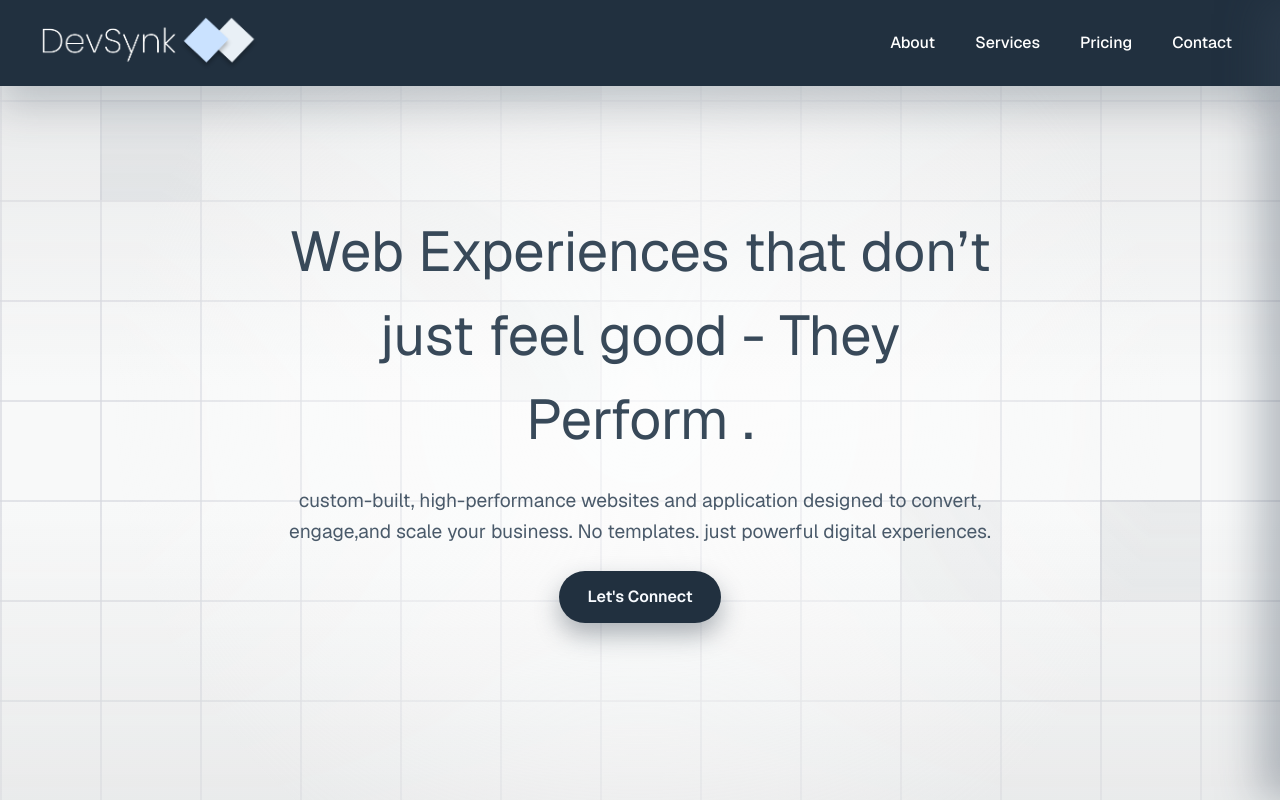
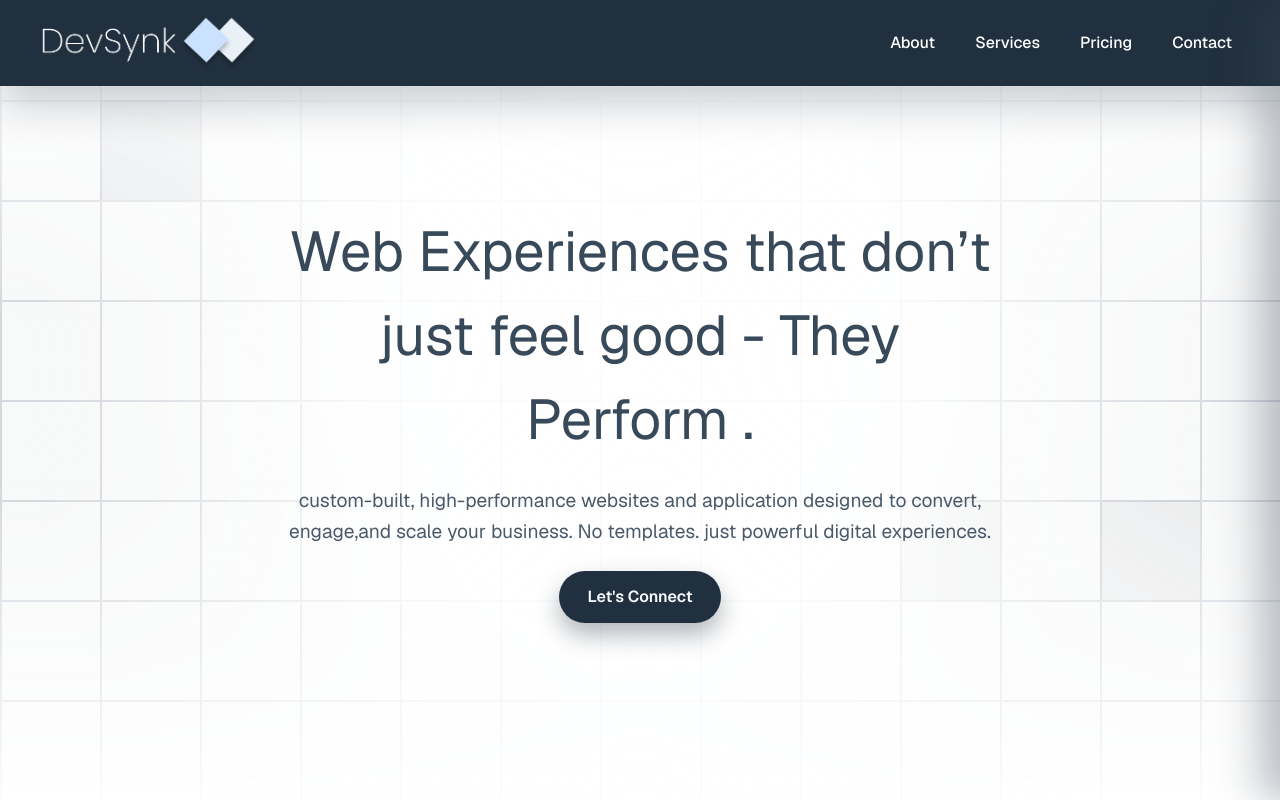
Before and after one commit to himanshukamal/devsynk, a Next.js app: page / in a window 1280 px wide. Built offline with nearby package versions, Linux system fonts and the light colour scheme.

Commit message:
updated bg lines radial gradient

```diff
--- a/app/globals.css
+++ b/app/globals.css
@@ -4,7 +4,7 @@
   --color-deep: #384959;
   --color-light: rgba(56, 73, 89, 0.03);
   --color-pill: #21303f;
-  --grid-line: rgba(214, 216, 223, 0.66);
+  --grid-line: #d6d8df;
   --mask-start: #e0e1e2;
   --mask-end: #ffffff;
   --square-faint: rgba(56, 73, 89, 0.03);
@@ -66,20 +66,16 @@ main {
   inset: 0;
   z-index: 1;
   pointer-events: none;
-  mix-blend-mode: screen;
-  top: 86px;
-  width: 100%;
-  /* height: 280px; */
-
   background:
     radial-gradient(
       circle at 50% 45%,
-      rgba(255, 255, 255, 0.65) 0%,
-      rgba(255, 255, 255, 0.35) 40%,
-      rgba(255, 255, 255, 0) 70%
+      rgba(255, 255, 255, 0.95) 0%,
+      rgba(255, 255, 255, 0.85) 35%,
+      rgba(255, 255, 255, 0.2) 65%,
+      rgba(255, 255, 255, 0) 80%
     ),
-    linear-gradient(180deg, rgba(224, 225, 226, 0.6) 0%, rgba(255, 255, 255, 0) 42%),
-    linear-gradient(0deg, rgba(224, 225, 226, 0.6) 0%, rgba(255, 255, 255, 0) 42%);
+    linear-gradient(180deg, rgba(255, 255, 255, 0.9) 0%, rgba(255, 255, 255, 0) 40%),
+    linear-gradient(0deg, rgba(255, 255, 255, 0.9) 0%, rgba(255, 255, 255, 0) 40%);
 }
 
 .hero__grid-canvas {
```
